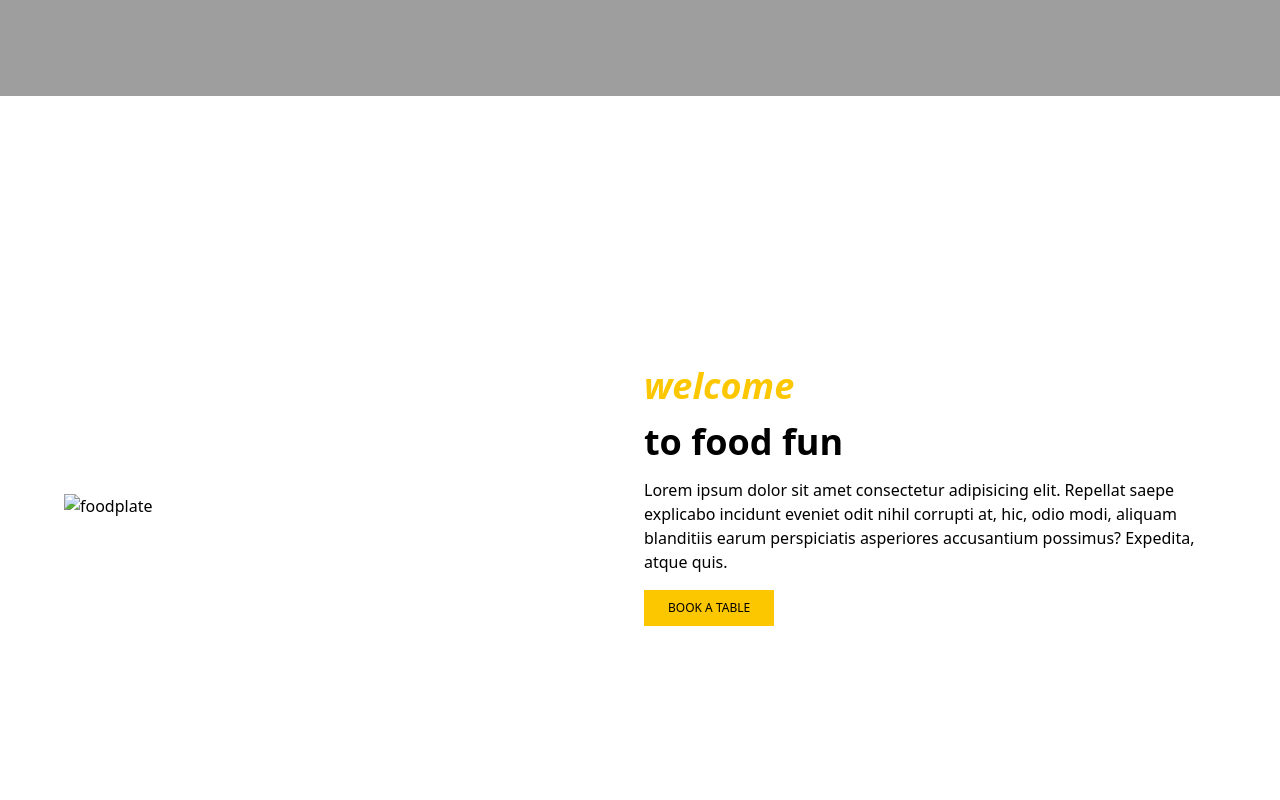
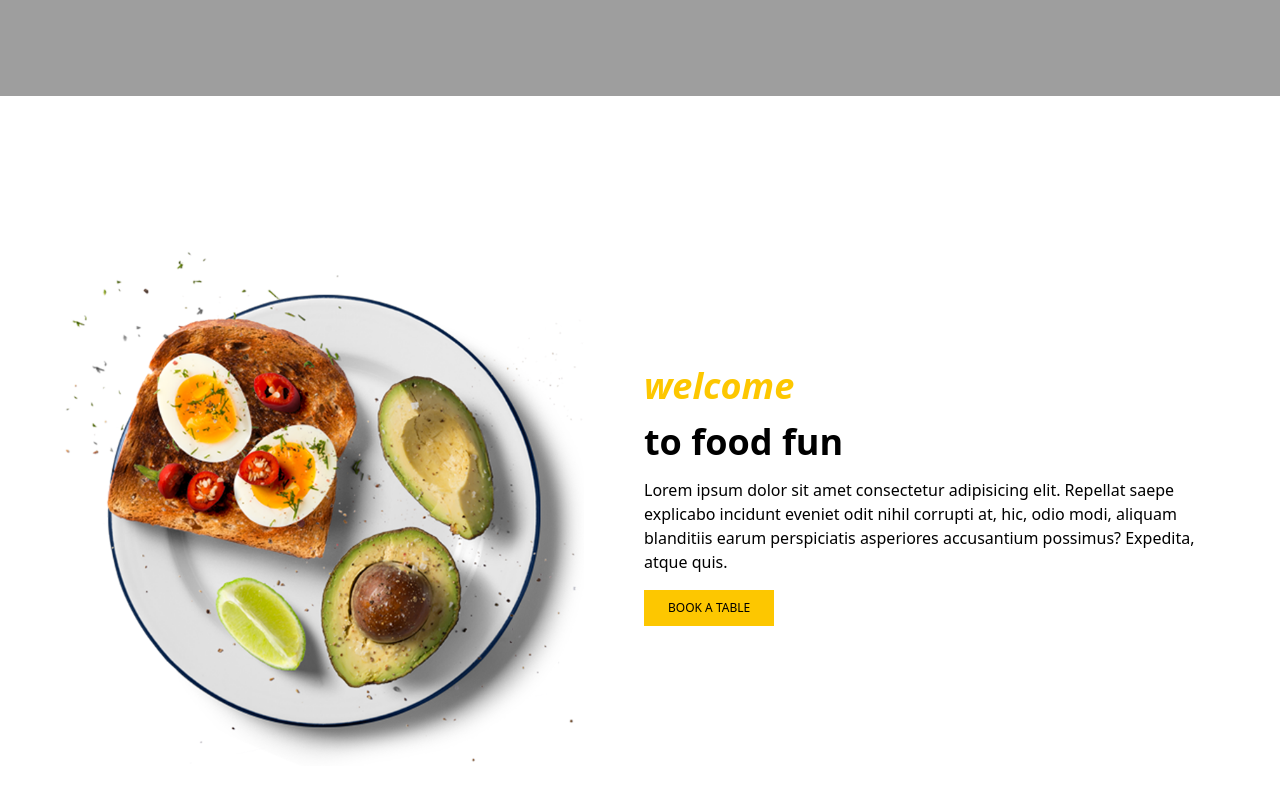
Before and after one commit to AbdulGafarISSAH/foodfunproject, a plain HTML site: page index.html in a window 1280 px wide. Shown: the part 704-1504 px from the top of the page. Drawn offline with nearby package versions, Linux system fonts and the light colour scheme; the site is published under a folder, as on GitHub Pages, so addresses that start at the root find nothing.

Commit message:
edited the image path

```diff
--- a/index.html
+++ b/index.html
@@ -37,7 +37,7 @@
     <section class="md:flex justify-center items-center px-16 py-16 gap-2 h-full h-screen bg-white justify-around">
         <div class="md:w-1/2 flex flex-col gap-4">
             <a href="http://">
-                <img src="/images/asset1.png" class="w-130 mt-5" alt="foodplate">
+                <img src="./images/asset1.png" class="w-130 mt-5" alt="foodplate">
             </a>
         </div>
         <div class="md:w-1/2 flex flex-col gap-4">
```
